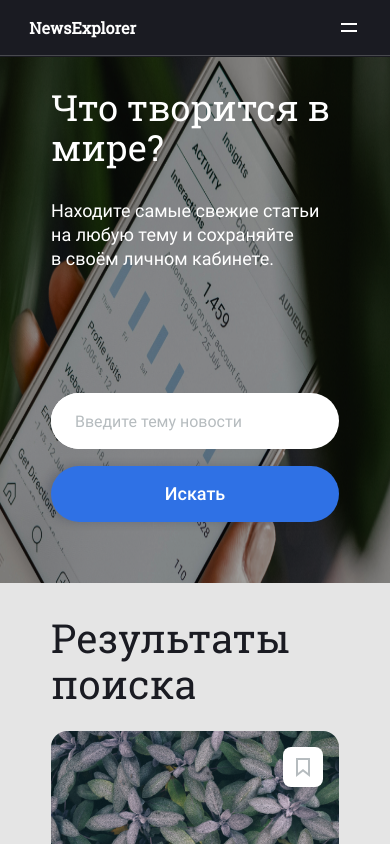
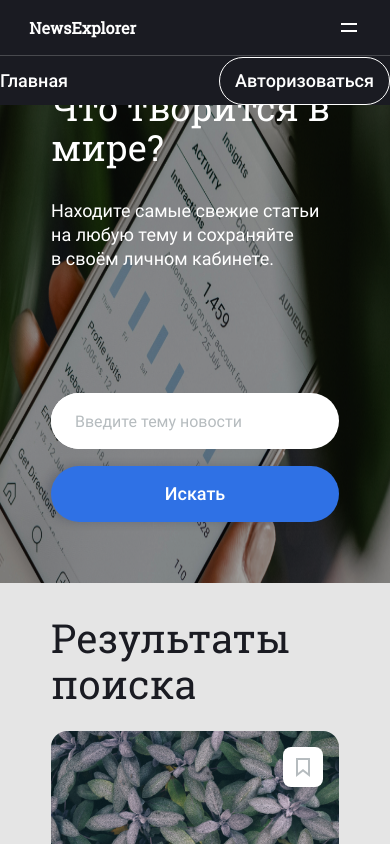
Before and after one commit to Vladimir-art/news-explorer-frontend, a React (Create React App) app: page / in a window 390 px wide. Shown: the top 844 px of the page. Built offline with nearby package versions, Linux system fonts and the light colour scheme.

Commit message:
header__nav

```diff
--- a/src/blocks/header/__nav/header__nav.css
+++ b/src/blocks/header/__nav/header__nav.css
@@ -1,5 +1,11 @@
 @media screen and (max-width: 767px) and (min-width: 320px) {
   .header__nav {
-    display: none;
+    position: absolute;
+    z-index: 1;
+    bottom: -87%;
+    left: 0;
+    right: 0;
+    margin: 0 auto;
+    background: #1A1B22;
   }
 }
--- a/src/blocks/header/header.css
+++ b/src/blocks/header/header.css
@@ -11,6 +11,7 @@
 @import url(./__button/_active/header__button_active.css);
 
 .header {
+  position: relative;
   max-width: 1440px;
   height: 80px;
   margin: 0 auto;
```
